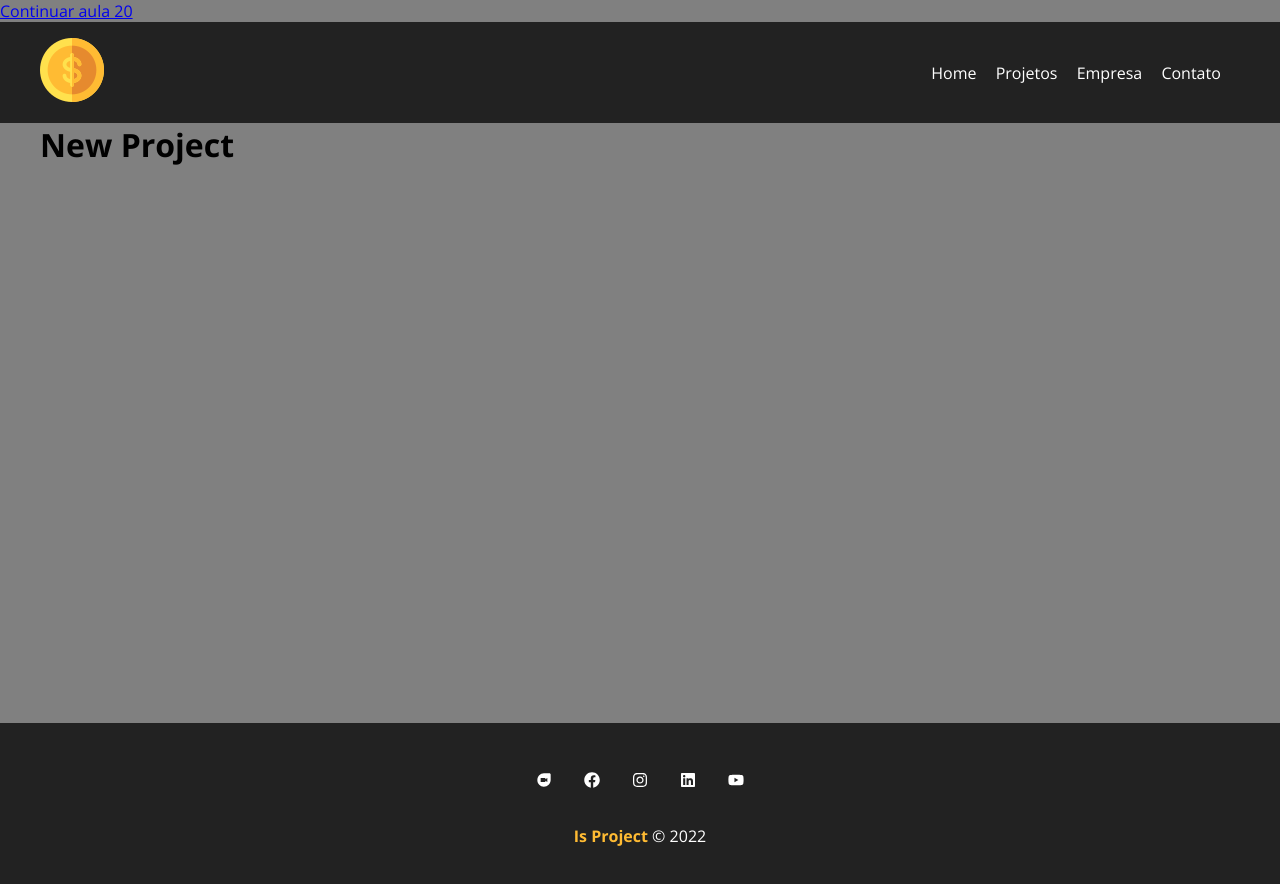
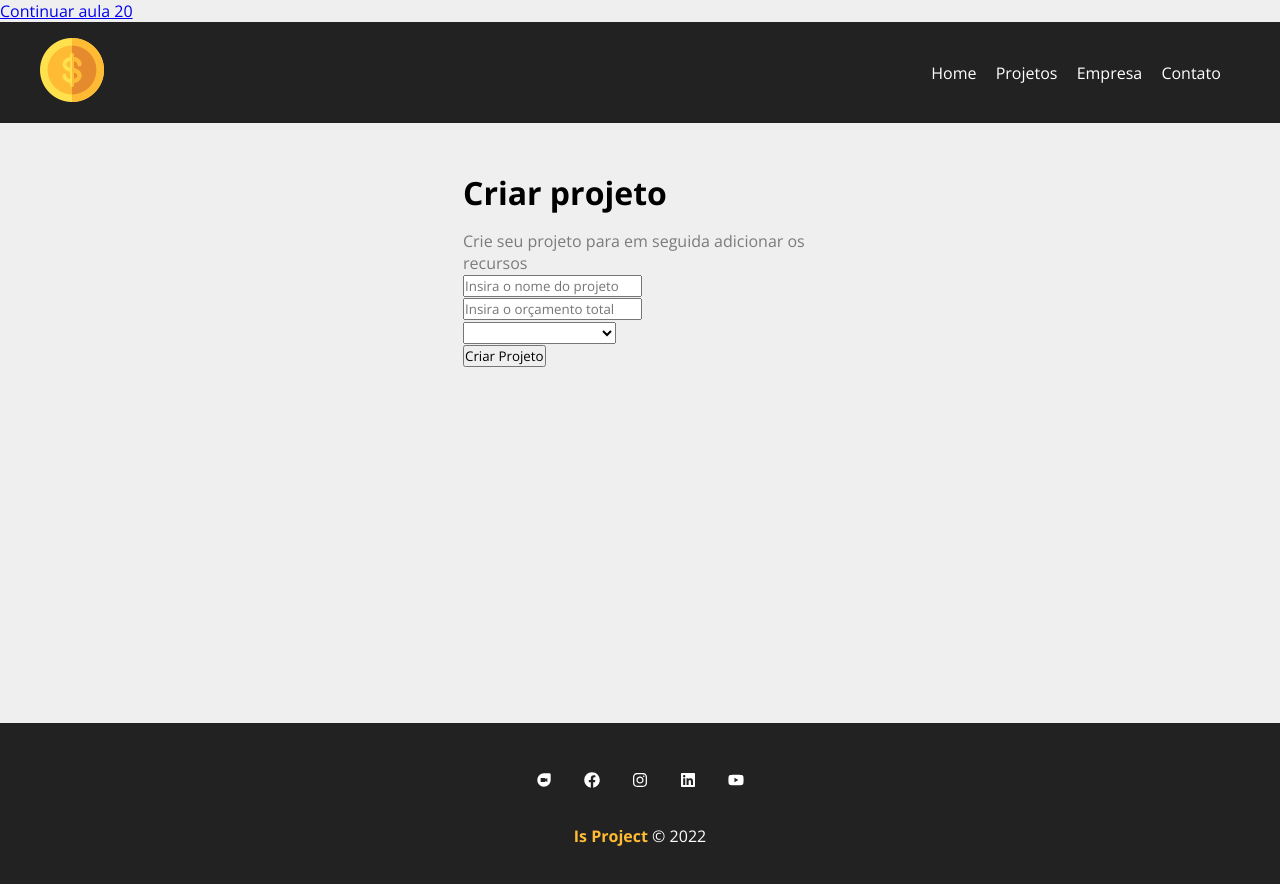
Before and after one commit to cristianoidelfonso/isproject, a React (Create React App) app: page /newproject in a window 1280 px wide. Shown: the top 884 px of the page. Built offline with nearby package versions, Linux system fonts and the light colour scheme.

Commit message:
Criação do formulário

```diff
--- a/public/index.html
+++ b/public/index.html
@@ -12,7 +12,7 @@
     <link rel="apple-touch-icon" href="%PUBLIC_URL%/logo192.png" />
     <link rel="manifest" href="%PUBLIC_URL%/manifest.json" />
 
-    <title>Is Project</title>
+    <title>IS Project</title>
     <!-- Google Fonts - Open Sans -->
     <link rel="preconnect" href="https://fonts.googleapis.com">
     <link rel="preconnect" href="https://fonts.gstatic.com" crossorigin>
--- a/src/components/pages/home/index.js
+++ b/src/components/pages/home/index.js
@@ -5,7 +5,7 @@ import './style.css'
 function Home() {
   return(
     <section className='home_container'>
-      <h1>Bem vindo ao <span>Is Project</span></h1>
+      <h1>Bem vindo ao <span>IS Project</span></h1>
       <p>Comece a gerenciar os seus projetos agora mesmo!</p>
       <LinkButton to="/newproject" text="Criar Projeto" />
       <img src={savings} alt="Is Project"/>
--- a/src/components/pages/newproject/index.js
+++ b/src/components/pages/newproject/index.js
@@ -1,6 +1,13 @@
+import ProjectForm from '../../project/ProjectForm';
+import './style.css'
+
 function NewProject() {
   return(
-    <h1>New Project</h1>
+    <div className='newproject_container'>
+      <h1>Criar projeto</h1>
+      <p>Crie seu projeto para em seguida adicionar os recursos</p>
+      <ProjectForm />
+    </div>
   );
 }
 
--- /dev/null
+++ b/src/components/pages/newproject/style.css
@@ -0,0 +1,13 @@
+.newproject_container {
+    max-width: 450px;
+    margin: 0 auto;
+    padding: 3em;
+}
+
+.newproject_container h1 {
+    margin-bottom: .5em;
+}
+
+.newproject_container p {
+    color: #7b7b7b;
+}
--- /dev/null
+++ b/src/components/project/ProjectForm.js
@@ -0,0 +1,22 @@
+function ProjectForm() {
+    return(
+        <form action="" method="post">
+            <div>
+                <input type="text" placeholder="Insira o nome do projeto"/>
+            </div>
+            <div>
+                <input type="number" placeholder="Insira o orçamento total"/>
+            </div>
+            <div>
+                <select name="category_id" id="">
+                    <option disabled>Selecione a categoria</option>
+                </select>
+            </div>
+            <div>
+                <input type="submit" value="Criar Projeto" />
+            </div>
+        </form>
+    );
+}
+
+export default ProjectForm;
--- a/src/index.css
+++ b/src/index.css
@@ -6,6 +6,6 @@
 }
 
 html, body, #root {
-  background-color: gray;
+  background-color: #efefef;
   height: 100%;
 }
```
